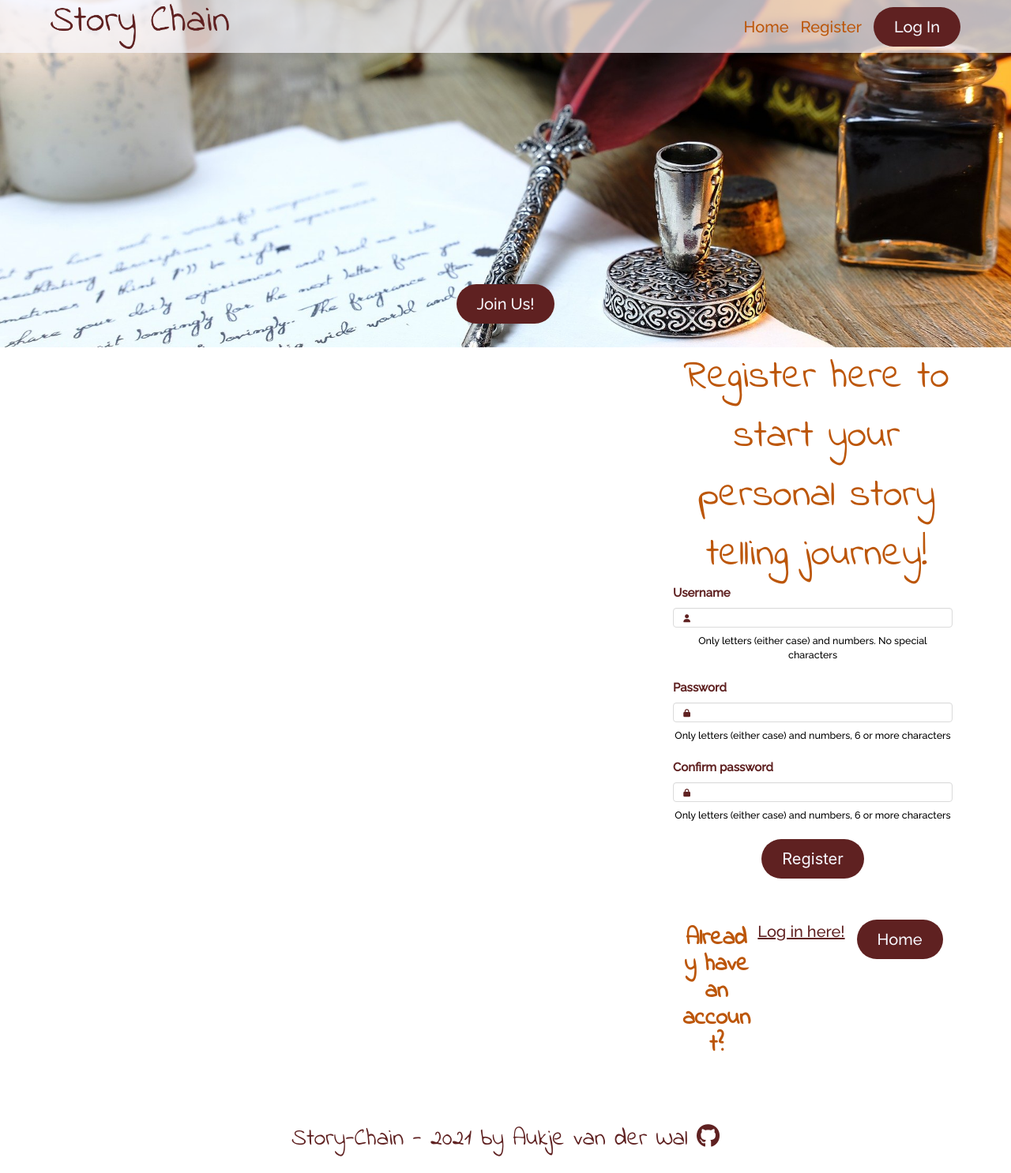
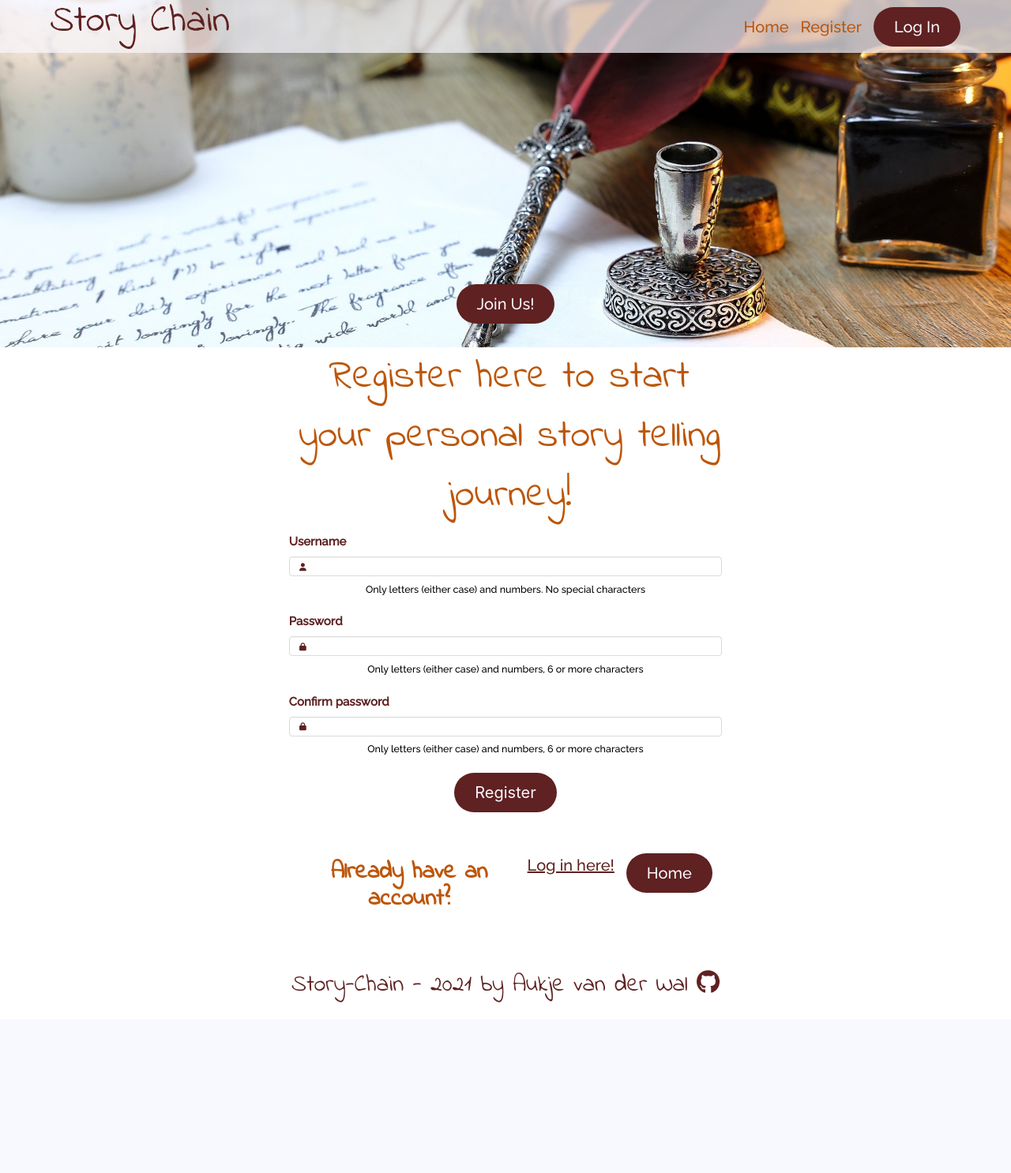
Before and after one commit to Code-Institute-Submissions/story-chain, a Flask app: page /register in a window 1280 px wide. Shown: the whole page at 79% size. After the commit the page ends 1270 px from the top, so only its background shows below. Run offline with Flask 2, Linux system fonts and the light colour scheme; some libraries are stand-ins or nearby versions.

Commit message:
Fix layout bug on authentication

```diff
--- a/app.py
+++ b/app.py
@@ -127,6 +127,7 @@ def log_out():
     """
     session.clear()
     stories = list(stories_coll.find())
+    flash("You were logged out")
     return render_template("pages/home.html",
                             stories=stories)
 
--- a/templates/components/forms/authentication.html
+++ b/templates/components/forms/authentication.html
@@ -65,4 +65,3 @@
     </div>
 </div>
 </form>
-</form>
--- a/templates/components/toasts/flashmessages.html
+++ b/templates/components/toasts/flashmessages.html
@@ -1,7 +1,7 @@
 {% with messages = get_flashed_messages() %}
     {% if messages %}
         {% for message in messages %}
-            <div class="columns" id="flash">
+            <div class="columns mt-4" id="flash">
                 <div class="column"></div>
                 <div class="column is-8 has-text-centered">
                     <p class="flashes">
--- a/templates/pages/authentication.html
+++ b/templates/pages/authentication.html
@@ -3,30 +3,26 @@
 {% include 'components/navigation/heronavbar.html' %}
     {% if register == True %}
     <div class="container">
-        <div class="columns">
-            <div class="column"></div>
-            <div class="column is-4">
-                <p class="page-title">
+        <div class="columns is-centered">
+            <div class="column is-half mb-2">
+                <p class="page-title mb-4">
                     Register here to start your personal story telling journey!
                 </p>
                 {% include 'components/toasts/flashmessages.html' %}
                 {% include 'components/forms/authentication.html' %}
             </div>
-            <div class="column"></div>
         </div>
     </div>
     {% else %}
     <div class="container">
-        <div class="columns">
-            <div class="column"></div>
-            <div class="column is-4">
-                <p class="page-title">
+        <div class="columns is-centered">
+            <div class="column is-half mb-2">
+                <p class="page-title mb-4">
                     Log In
                 </p>
                 {% include 'components/toasts/flashmessages.html' %}
                 {% include 'components/forms/authentication.html' %}
             </div>
-            <div class="column"></div>
         </div>
     </div>
     {% endif %}
--- a/templates/pages/home.html
+++ b/templates/pages/home.html
@@ -1,6 +1,7 @@
 {% extends 'layout/base.html' %}
 {% block content %}
 {% include 'components/navigation/heronavbar.html' %}
+{% include 'components/toasts/flashmessages.html' %}
 <div class="container">
     <div class="columns mb-6 mt-6">
         <div class="column" id="about">
@@ -21,7 +22,6 @@
     <div class="columns is-desktop">
         <div class="column">
             <div class="profile-story-header mt-4 mb-4">Stories</div>
-                {% include 'components/toasts/flashmessages.html' %}
                 <div class="column"></div>
             <div class="column">
                 {% for story in stories %}
```
Also changed, not shown: templates/pages/account.html (added, +36 -0 lines).
